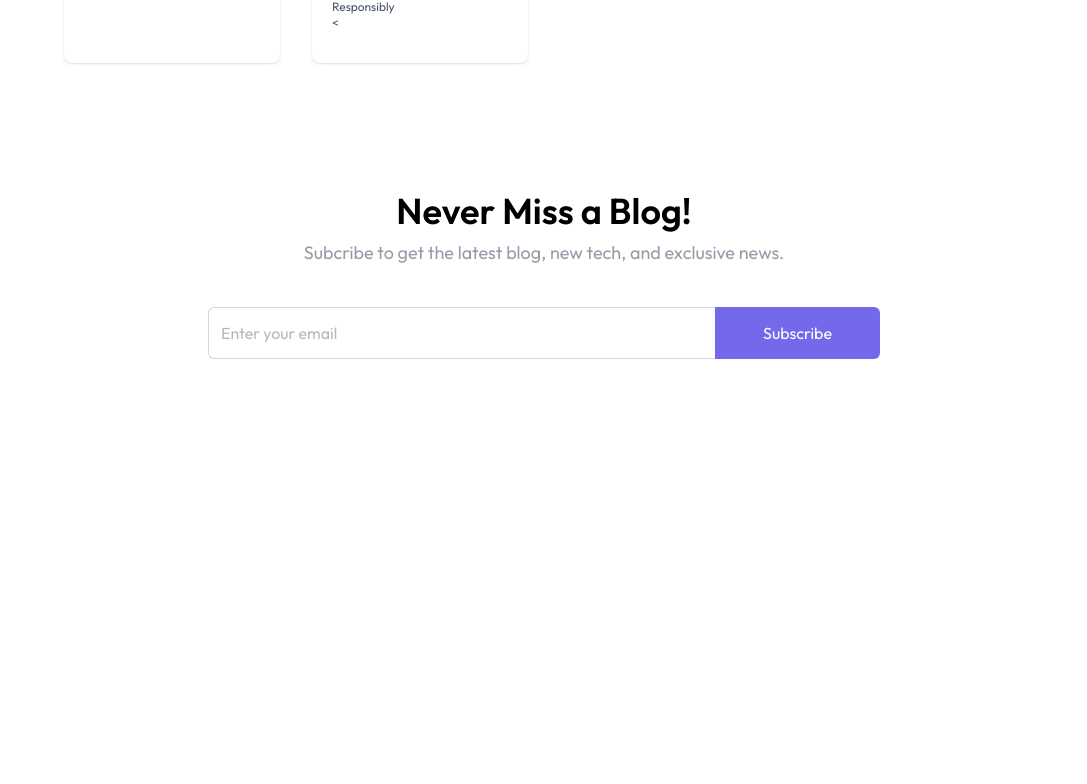
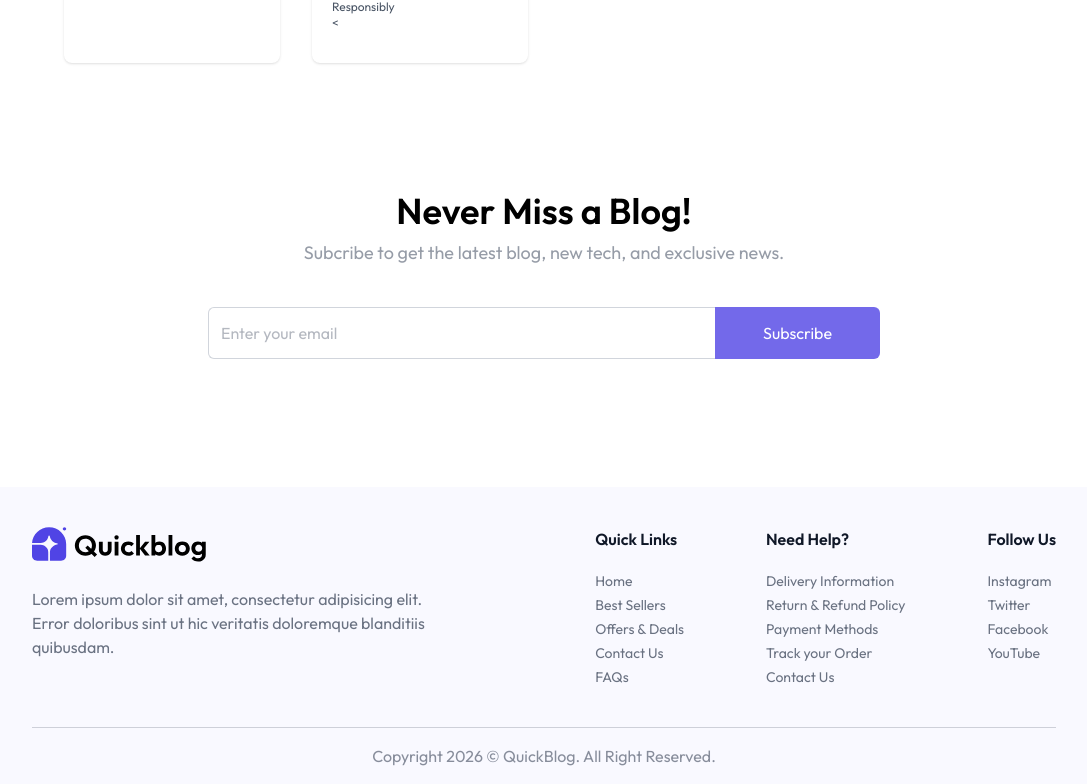
Before and after one commit to toffly/QuickBlog, a React (Vite) app in the folder client/: page / in a window 1280 px wide. Shown: the part 1646-2430 px from the top of the page, without its empty margins (96-1183 px from the left). Before the commit the page ends 2133 px from the top, so only its background shows below. Built offline with nearby package versions, Linux system fonts and the light colour scheme.

Commit message:
Add Footer component and integrate it into Home page

```diff
--- /dev/null
+++ b/client/src/components/Footer.jsx
@@ -0,0 +1,37 @@
+import { assets, footer_data } from "../assets/assets";
+
+const Footer = () => {
+  return (
+    <div className="px-6 md:px-16 lg:px-24 xl:px-32 bg-primary/3">
+      <div className="flex flex-col md:flex-row items-start justify-between gap-10 py-10 border-b border-gray-500/30 text-gray-500">
+        <div>
+          <img src={assets.logo} alt="logl" className="w-32 sm:w-44" />
+          <p className="max-w-[410px] mt-6">
+            Lorem ipsum dolor sit amet, consectetur adipisicing elit. Error
+            doloribus sint ut hic veritatis doloremque blanditiis quibusdam.
+          </p>
+        </div>
+
+        <div className="flex flex-wrap justify-between w-full md:w-[45%] gap-5">
+          {footer_data.map((section, index) => (
+            <div key={index}>
+              <h3 className="font-semibold text-base text-gray-900 md:mb-5 mb-2">{section.title}</h3>
+              <ul className="text-sm space-y-1">
+                {section.links.map((link, i) => (
+                  <li key={i}>
+                    <a href="#" className="hover:underline transition">{link}</a>
+                  </li>
+                ))}
+              </ul>
+            </div>
+          ))}
+        </div>
+      </div>
+      <p className="py-4 text-center text-sm md:text-base text-gray-500/80">
+        Copyright 2026 © QuickBlog. All Right Reserved.
+      </p>
+    </div>
+  );
+};
+
+export default Footer;
--- a/client/src/pages/Home.jsx
+++ b/client/src/pages/Home.jsx
@@ -1,4 +1,5 @@
 import BlogList from "../components/BlogList"
+import Footer from "../components/Footer"
 import Header from "../components/Header"
 import Navbar from "../components/Navbar"
 import NewsLetter from "../components/NewsLetter"
@@ -10,6 +11,7 @@
         <Header/>
         <BlogList/>
         <NewsLetter/>
+        <Footer/>
     </>
   )
 }
```
